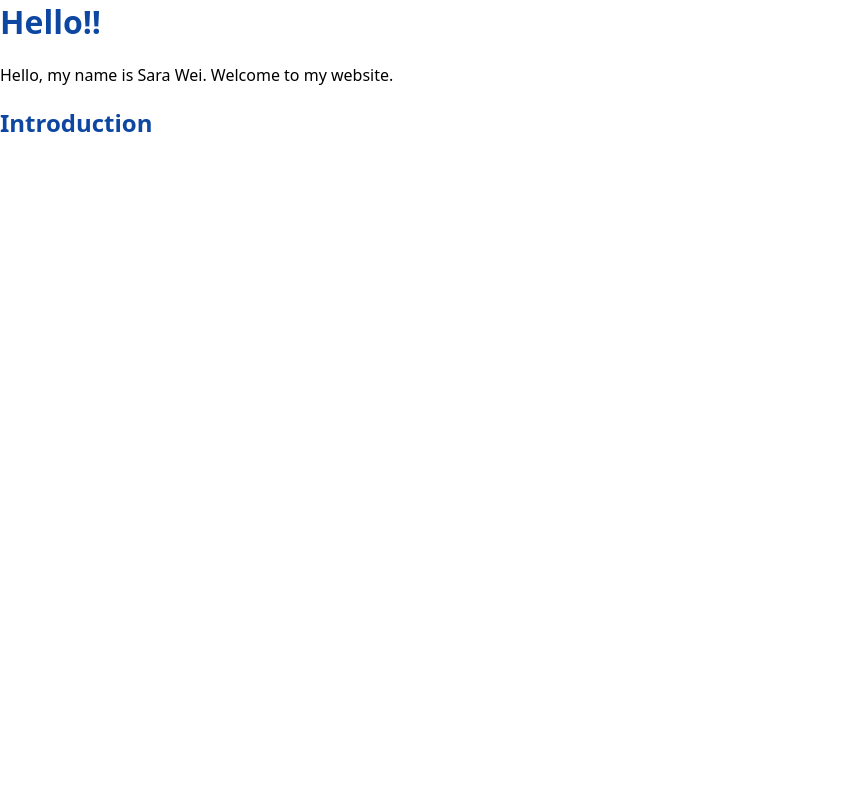
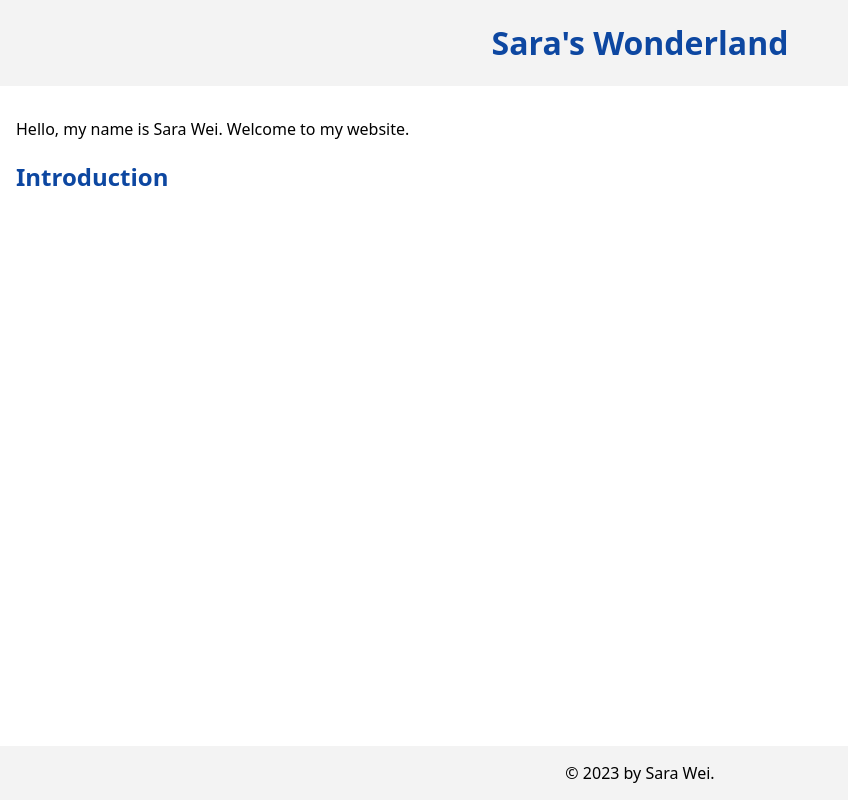
Before and after one commit to ma85219/wonderland, a plain HTML site: page index.html in a window 1280 px wide. Shown: the whole page, without its empty margins (0-848 px from the left). Drawn offline with Linux system fonts and the light colour scheme.

Commit message:
add sticky footer

```diff
--- a/index.html
+++ b/index.html
@@ -2,7 +2,16 @@
 <link rel="stylesheet" href="style.css" />
 
 <body>
-    <h1>Hello!!</h1>
-    <p>Hello, my name is Sara Wei. Welcome to my website.</p>
-    <h2>Introduction</h2>
+    <header>
+        <h1>Sara's Wonderland</h1>
+    </header>
+    <main>
+        <p>Hello, my name is Sara Wei. Welcome to my website.</p>
+        <h2>Introduction</h2>
+    </main>
+    <footer>
+        <p>
+            &copy; 2023 by Sara Wei.
+        </p>
+    </footer>
 </body>
--- a/style.css
+++ b/style.css
@@ -2,6 +2,11 @@ body {
     margin: 0;
     padding: 0;
     color: black;
+    background-color: white;
+    min-height: 100vh;
+    display: flex;
+
+    flex-direction: column;
     font-family: system-ui, -apple-system, BlinkMacSystemFont, 'Segoe UI', Roboto, Oxygen, Ubuntu, Cantarell, 'Open Sans', 'Helvetica Neue', sans-serif;
 }
 
@@ -10,3 +15,19 @@ h2 {
     color: #0d47a1;
 
 }
+
+footer {
+    background: #f3f3f3;
+    text-align: center;
+}
+
+header {
+    background: #f3f3f3;
+    text-align: center;
+
+}
+
+main {
+    flex: 1;
+    padding: 1rem;
+}
```
